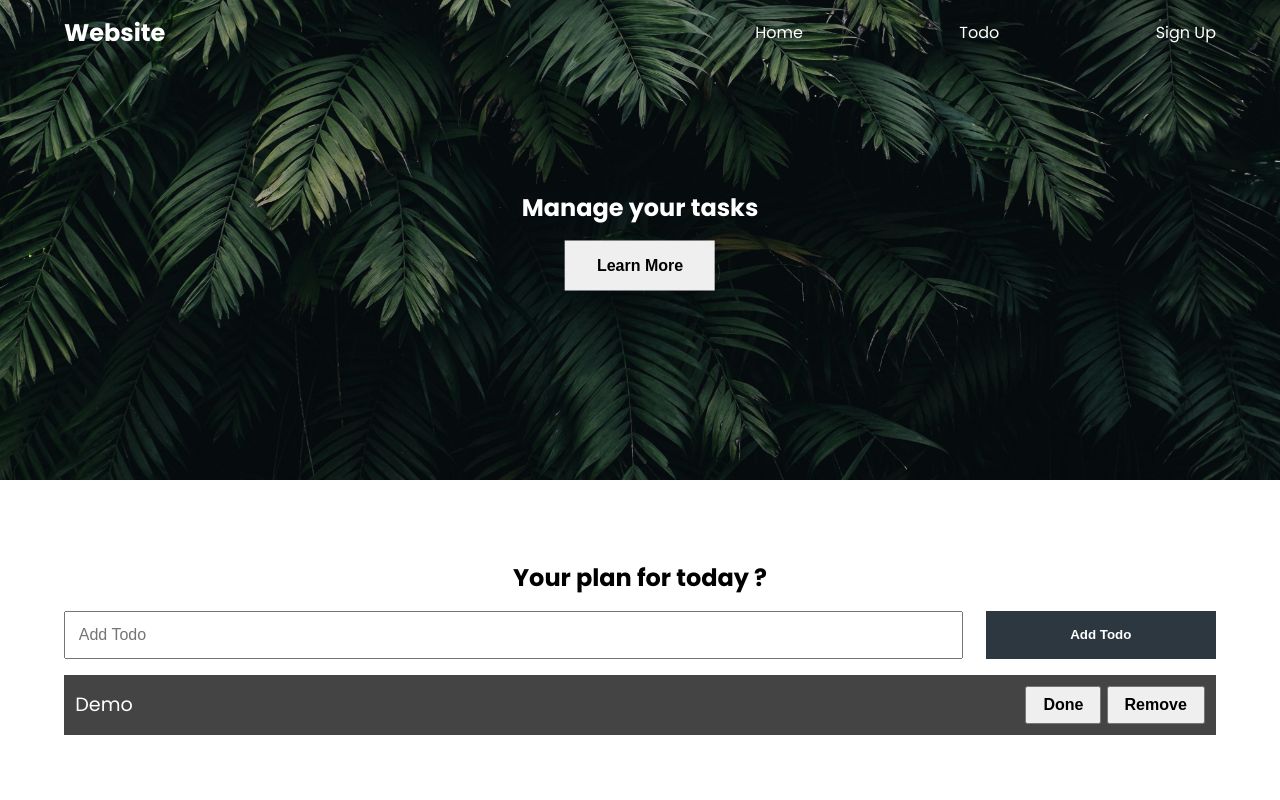
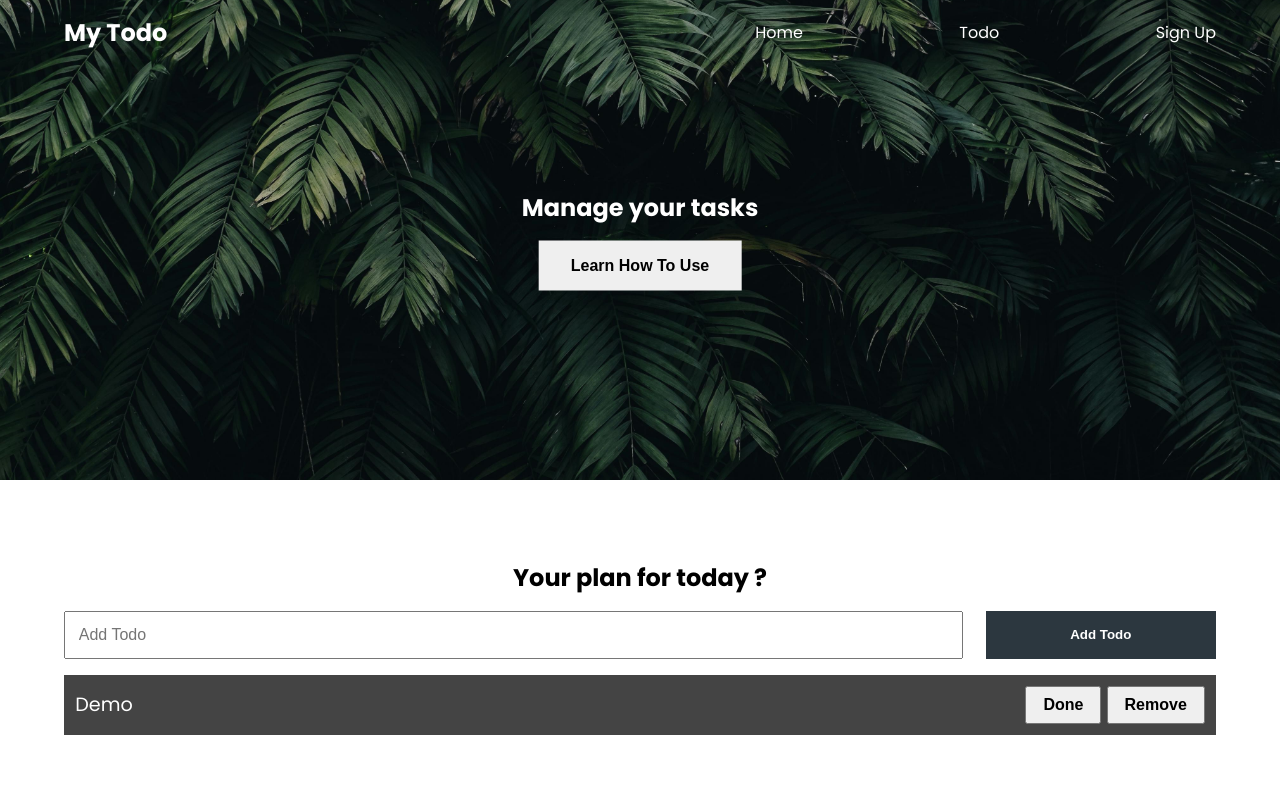
Before and after one commit to shivamup4/Todo-List, a plain HTML site: page index.html in a window 1280 px wide. Shown: the top 800 px of the page. Drawn offline with Linux system fonts and the light colour scheme.

Commit message:
Update index.html

```diff
--- a/index.html
+++ b/index.html
@@ -7,12 +7,12 @@
     <link rel="stylesheet" href="style.css" />
     <script src="app.js" defer></script>
 
-    <title>My Website</title>
+    <title>mytodo.com</title>
   </head>
   <body>
     <header class="header">
       <nav class="nav container">
-        <h1 class="logo">Website</h1>
+        <h1 class="logo">My Todo</h1>
         <ul class="nav-items">
           <li class="nav-item"><a href="#home">Home</a></li>
           <li class="nav-item"><a href="">Todo</a></li>
@@ -23,7 +23,7 @@
         <h2 id="main-heading">
           Manage your tasks <span style="display: none">Hello</span>
         </h2>
-        <button class="btn btn-headline">Learn More</button>
+        <button class="btn btn-headline">Learn How To Use</button>
       </div>
     </header>
 
```
